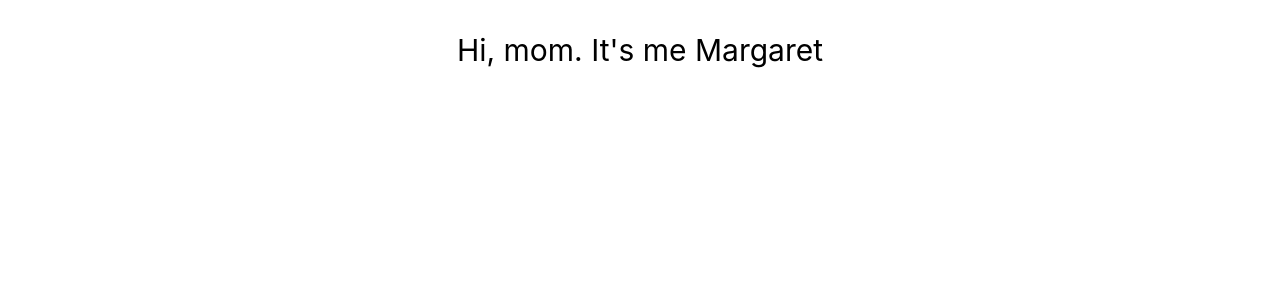
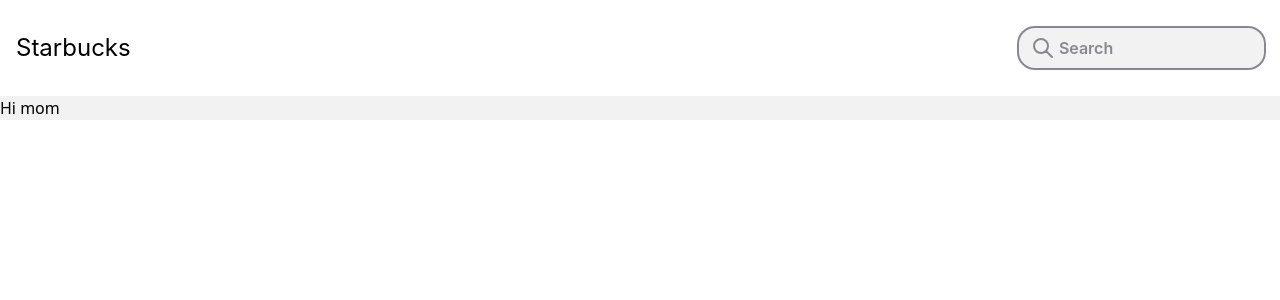
Before and after one commit to jamil-rahman/dashboard-template, a React (Create React App) app: page / in a window 1280 px wide. Shown: the top 300 px of the page. Built offline with nearby package versions, Linux system fonts and the light colour scheme.

Commit message:
searchbar ready

```diff
--- a/package.json
+++ b/package.json
@@ -3,6 +3,8 @@
   "version": "0.1.0",
   "private": true,
   "dependencies": {
+    "@heroicons/react": "^1.0.6",
+    "@popperjs/core": "^2.11.5",
     "@testing-library/jest-dom": "^5.16.4",
     "@testing-library/react": "^13.1.1",
     "@testing-library/user-event": "^13.5.0",
--- a/src/App.js
+++ b/src/App.js
@@ -1,9 +1,16 @@
+import Navbar from "./components/Navbar";
 
 function App() {
   return (
-    <div className="mx-auto mt-8">
-      <h1 className='font-body primary text-3xl text-center '> Hi, mom. It's me Margaret</h1>
+    <>
+    <Navbar />
+    <div className="h-full p-0 bg-background">
+    Hi mom
+
+
+
     </div>
+    </>
   );
 }
 
--- a/src/components/Navbar.js
+++ b/src/components/Navbar.js
@@ -1,7 +1,39 @@
-import React from 'react'
 
 export default function Navbar() {
   return (
-    <div>Navbar</div>
-  )
+    <div className="flex justify-between bg-white items-center w-full h-24 mx-auto px-4 text-black">
+      <h2 className="w-full text-2xl font-body">Starbucks</h2>
+
+      {/* Searchbar */}
+      <form action="" className='max-w-[392px] sm:invisible md:visible'>
+        <div className='relative flex items-center text-neutral-800 focus-within:text-neutral-800'>
+          <svg
+            xmlns="http://www.w3.org/2000/svg"
+            className="h-6 w-6 absolute ml-3 pointer-events-none"
+            fill="none"
+            viewBox="0 0 24 24"
+            stroke="currentColor"
+            strokeWidth={2}
+          >
+            <path
+              strokeLinecap="round"
+              strokeLinejoin="round"
+              d="M21 21l-6-6m2-5a7 7 0 11-14 0 7 7 0 0114 0z"
+            />
+          </svg>
+          <input
+            type="text"
+            name="search"
+            placeholder="Search"
+            autocomplete="off"
+            aria-label="search bar"
+            className="bg-background w-full pr-3 pl-10 py-2 font-body font-semibold placeholder-neutral-800 text-black rounded-2xl border-none ring-2 ring-neutral-800 focus:ring-neutral-800 focus:ring-2"
+          />
+        </div>
+      </form>
+
+
+
+    </div>
+  );
 }
--- a/tailwind.config.js
+++ b/tailwind.config.js
@@ -1,6 +1,11 @@
 module.exports = {
   content: ["./src/**/*.{js,jsx,ts,tsx}"],
   theme: {
+    screens: {
+      'sm': '280px',
+      'md': '540px',
+      'lg': '1440px',
+    },
     colors: {
       background: "#F2F2F3",
       primary: "#00C614",
```
Also changed, not shown: 1 other file (tests, documents, lock files or other folders).
